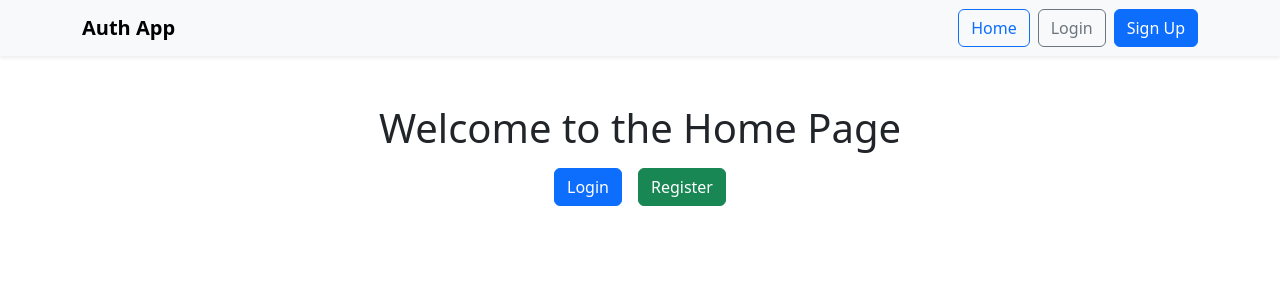
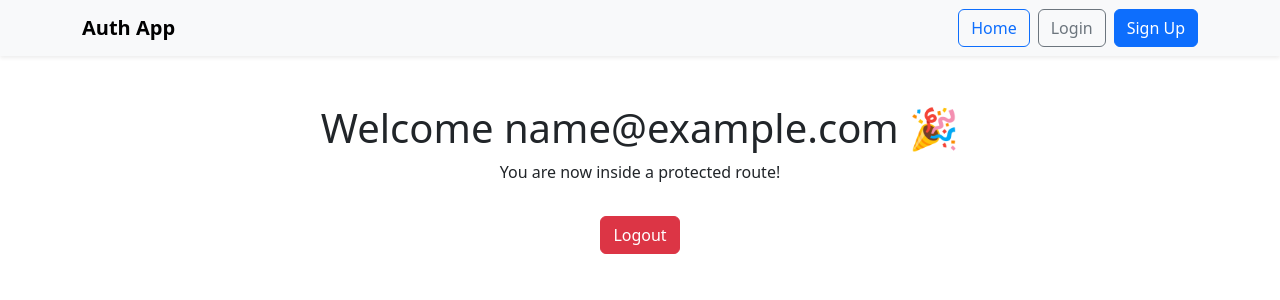
Before and after one commit to Manoj182005/gen.ai.authentication-proj, a React (Create React App) app in the folder frontend/: page / in a window 1280 px wide. Shown: the top 300 px of the page. Built offline with nearby package versions, Linux system fonts and the light colour scheme; sample sign-in values are in the browser's storage.

Commit message:
Updated my work for today

```diff
--- a/frontend/src/App.js
+++ b/frontend/src/App.js
@@ -1,7 +1,8 @@
 // src/App.js
 import React from "react";
 import { BrowserRouter as Router, Link } from "react-router-dom";
-import AppRouter from "./AppRouter";
+import AppRouter from "./routes/AppRouter";
+
 
 function App() {
   return (
--- a/frontend/src/AppRouter.js
+++ /dev/null
@@ -1,17 +0,0 @@
-import React from "react";
-import { Routes, Route } from "react-router-dom";
-import Home from "./Home";
-import Login from "./Pages/Auth/Login";
-import Signup from "./Pages/Auth/Signup";
-
-function AppRouter() {
-  return (
-    <Routes>
-      <Route path="/" element={<Home />} />
-      <Route path="/login" element={<Login />} />
-      <Route path="/signup" element={<Signup />} />
-    </Routes>
-  );
-}
-
-export default AppRouter;
--- a/frontend/src/Home.js
+++ b/frontend/src/Home.js
@@ -2,13 +2,20 @@ import React from "react";
 import { Link } from "react-router-dom";
 
 function Home() {
+  const user = JSON.parse(localStorage.getItem("user"));
+  const handleLogout = () => {
+    localStorage.removeItem("token");
+    localStorage.removeItem("user");
+    window.location.href = "/login";
+  };
+
   return (
     <div className="container text-center mt-5">
-      <h1>Welcome to the Home Page</h1>
-      <p className="mt-3">
-        <Link to="/login" className="btn btn-primary mx-2">Login</Link>
-        <Link to="/register" className="btn btn-success mx-2">Register</Link>
-      </p>
+      <h1>Welcome {user?.email || "Guest"} 🎉</h1>
+      <p>You are now inside a protected route!</p>
+      <button className="btn btn-danger mt-3" onClick={handleLogout}>
+        Logout
+      </button>
     </div>
   );
 }
--- /dev/null
+++ b/frontend/src/routes/AppRouter.js
@@ -0,0 +1,34 @@
+import React from "react";
+import { Routes, Route } from "react-router-dom";
+
+// Your home is directly in src, so this import is correct
+import Home from "../Home";
+
+import ProtectedRoute from "./ProtectedRoutes";
+
+import Login from "../Pages/Auth/Login";
+import Signup from "../Pages/Auth/Signup";
+
+function AppRouter() {
+  return (
+    <Routes>
+
+      {/* Protected Home Page */}
+      <Route
+        path="/"
+        element={
+          <ProtectedRoute>
+            <Home />
+          </ProtectedRoute>
+        }
+      />
+
+      {/* Public Routes */}
+      <Route path="/login" element={<Login />} />
+      <Route path="/signup" element={<Signup />} />
+
+    </Routes>
+  );
+}
+
+export default AppRouter;
--- /dev/null
+++ b/frontend/src/routes/ProtectedRoutes.js
@@ -0,0 +1,14 @@
+import React from "react";
+import { Navigate } from "react-router-dom";
+
+const ProtectedRoute = ({ children }) => {
+  const token = localStorage.getItem("token");
+
+  if (!token) {
+    return <Navigate to="/login" replace />;
+  }
+
+  return children;
+};
+
+export default ProtectedRoute;
```
